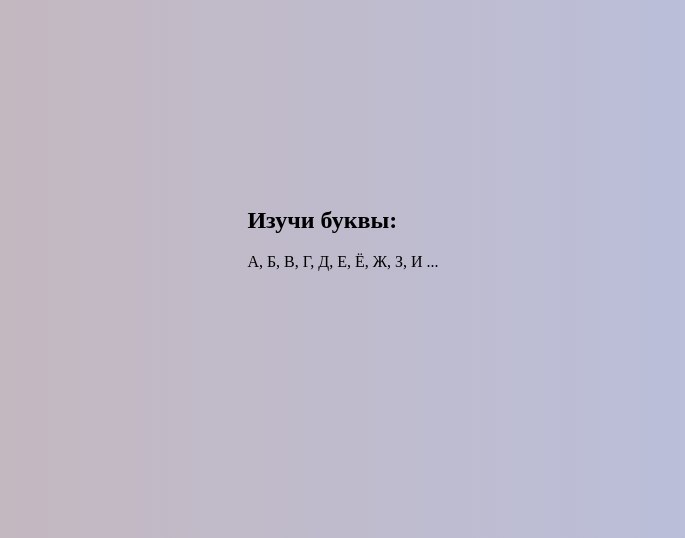
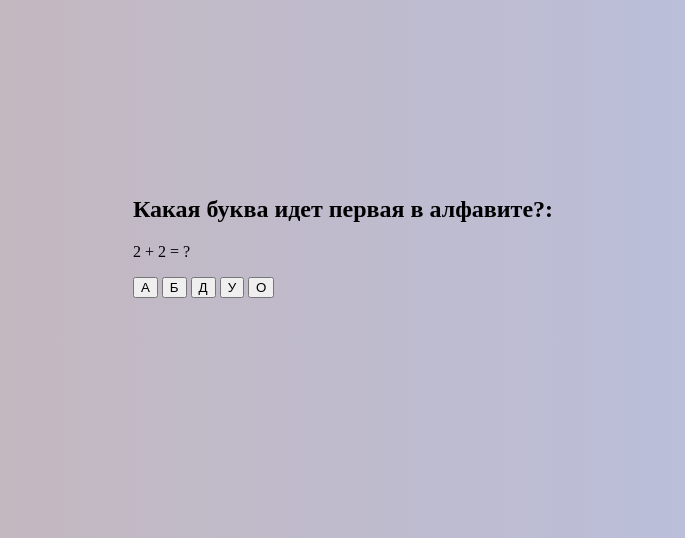
Before and after one commit to qeeweex/web_app_for_preschoolers, a Flask app: template templates/letters.html in a window 1280 px wide. Shown: the part 171-709 px from the top of the page, without its empty margins (297-982 px from the left). Run offline with Flask 3, Linux system fonts and the light colour scheme; the template is opened without the code that fills it, so the values that code supplies are empty.

Commit message:
переделал игру с буквами

```diff
--- a/templates/letters.html
+++ b/templates/letters.html
@@ -7,9 +7,13 @@
 </head>
 <body>
     <div class="container">
-        <h2>Изучи буквы:</h2>
-        <div class="game-content">
-            <p>А, Б, В, Г, Д, Е, Ё, Ж, З, И ...</p>
+        <h2>Какая буква идет первая в алфавите?:</h2>
+        <p>2 + 2 = ?</p>
+        <button onclick="alert('Правильно!')" class="btn">А</button>
+        <button onclick="alert('Неправильно!')" class="btn">Б</button>
+        <button onclick="alert('Неравильно!')" class="btn">Д</button>
+        <button onclick="alert('Неравильно!')" class="btn">У</button>
+        <button onclick="alert('Неравильно!')" class="btn">О</button>
         </div>
     </div>
 </body>
```
